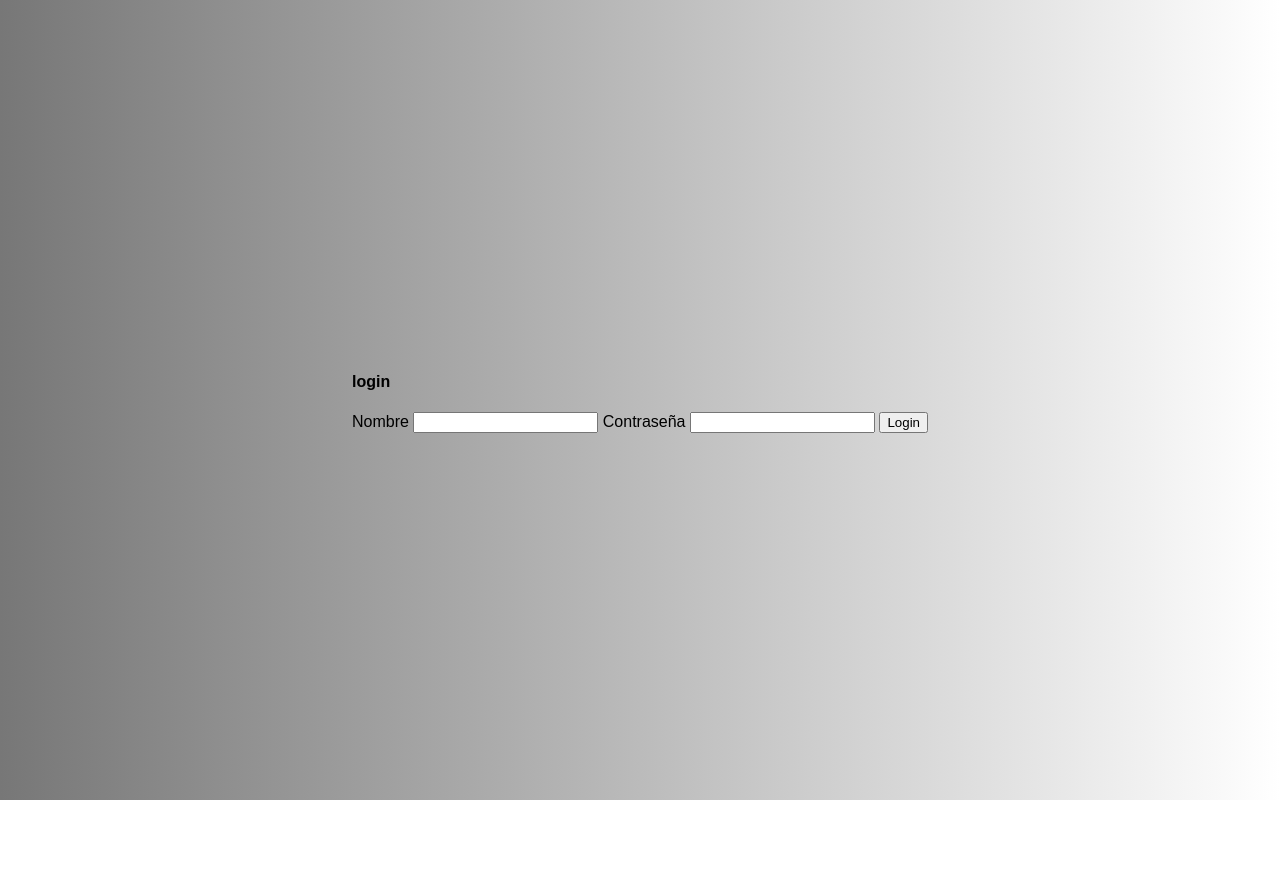
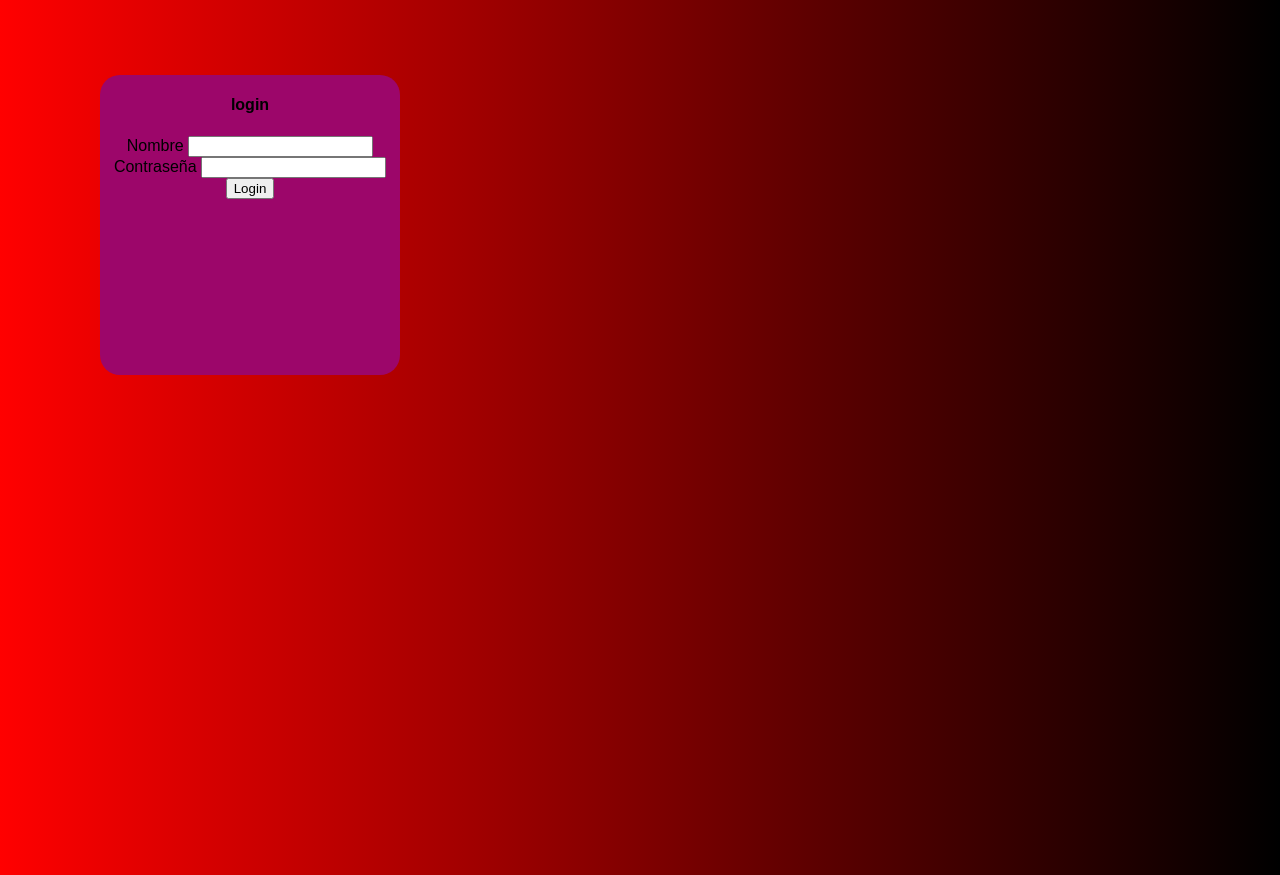
Before and after one commit to LucasSapeeee/TOKEN, a plain HTML site: page frontend/index.html in a window 1280 px wide. Before the commit the page ends 800 px from the top, so only its background shows below. Drawn offline with Linux system fonts and the light colour scheme.

Commit message:
css changes

```diff
--- a/frontend/style.css
+++ b/frontend/style.css
@@ -3,10 +3,22 @@
 }
 
 body {
-    background: linear-gradient(to right, #777, #fff);
+    background: linear-gradient(to right, #ff0000, #000000);
     display: flex;
     margin: 0;
-    justify-content: center;
-    align-items: center;
+    justify-content: left;
+    align-items: top;
     height: 100vh;
+    margin-left: 100;
+    margin-top: 75;
 }
+
+.login {
+    text-align: center;
+    height: 300px;
+    width: 300px;
+    padding: auto;
+    background: #9c066a;
+    border-radius: 20px;
+    position: relative;
+}
```
